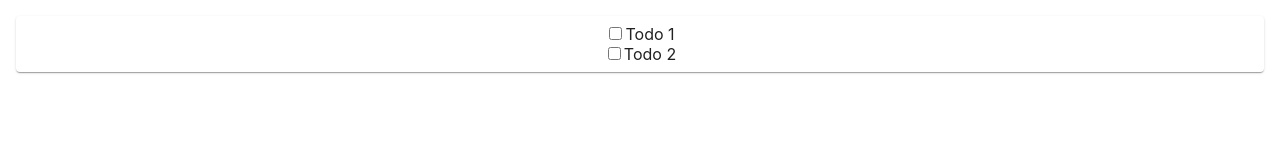
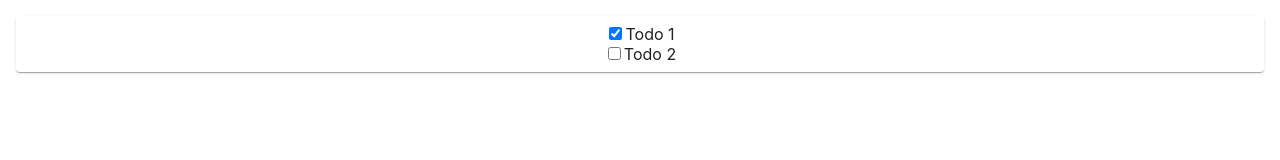
Before and after one commit to jun02160/opensource-assignment, a React (Create React App) app in the folder todo-react-app/: page / in a window 1280 px wide. Shown: the top 160 px of the page. Built offline with nearby package versions, Linux system fonts and the light colour scheme.

Commit message:
8장 React에서 리스트 랜더링하기 - App.js 수정

```diff
--- a/todo-react-app/src/App.js
+++ b/todo-react-app/src/App.js
@@ -8,7 +8,7 @@ class App extends React.Component {
     super(props);  // 매개변수 props 초기화
     this.state = {
       items : [
-        {id: 0, title: "Todo 1 ", done: false},  // item에 item.id, item.title, item.done 매개변수 이름과 값을 할당
+        {id: 0, title: "Todo 1 ", done: true},  // item에 item.id, item.title, item.done 매개변수 이름과 값을 할당
         {id: 1, title: "Todo 2", done: false},
       ],
     };
```
